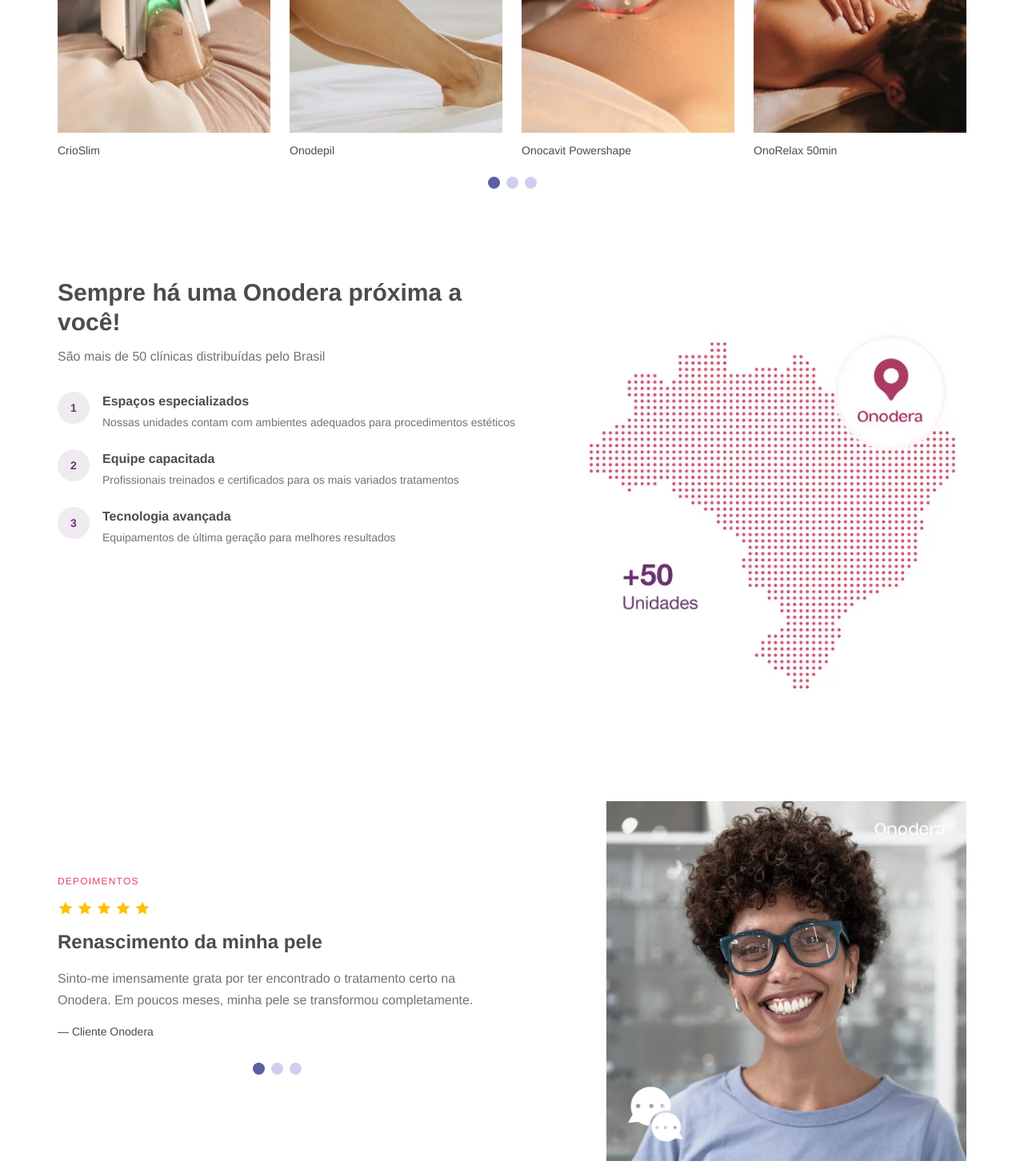
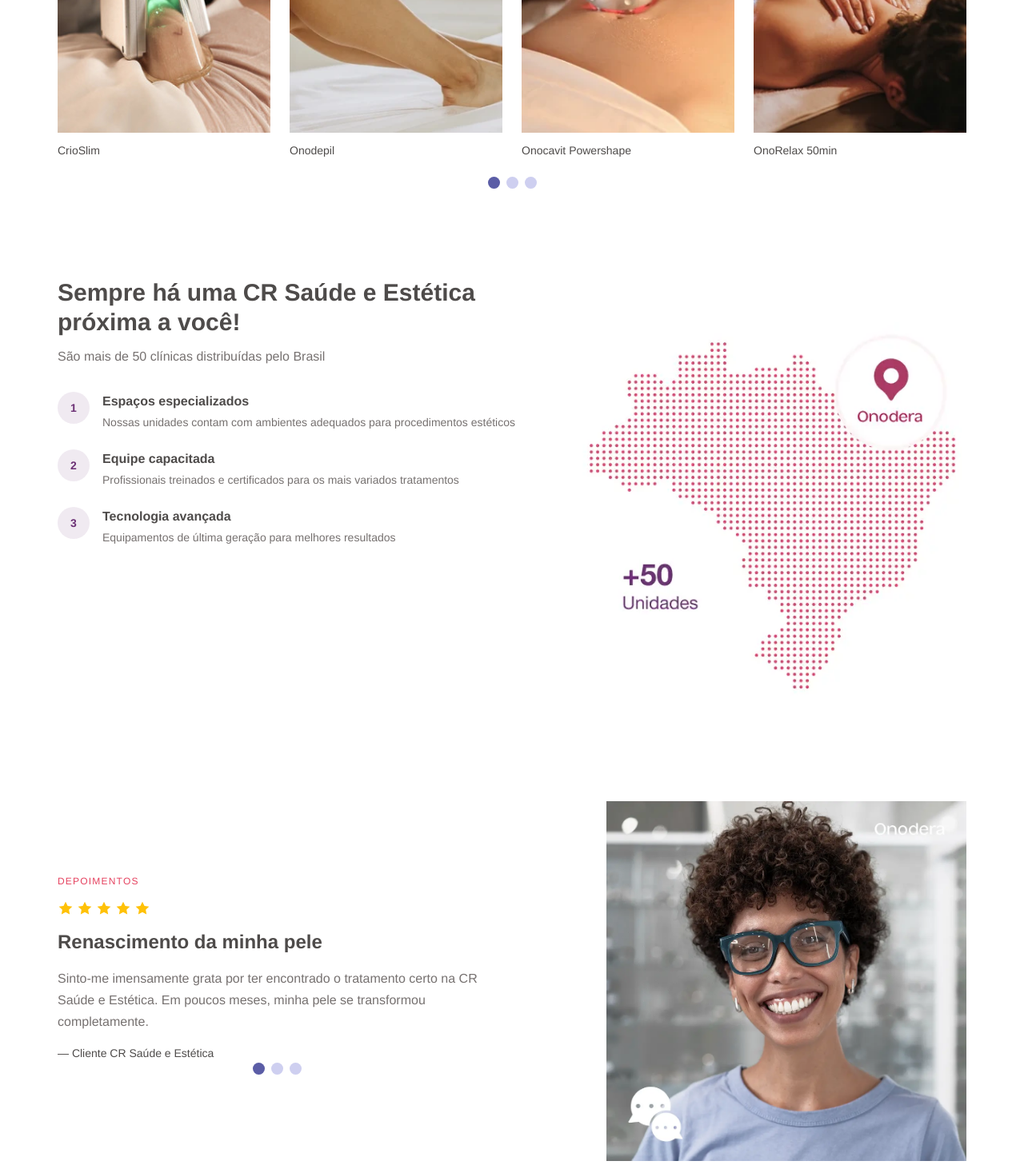
Before and after one commit to EducLead01/CR-Saude-e-Estetica, a Next.js app: page /CR-Saude-e-Estetica/ in a window 1280 px wide. Shown: the part 1330-2797 px from the top of the page at 80% size. Built offline with nearby package versions, Linux system fonts and the light colour scheme.

Commit message:
Substitui todas as ocorrências de Onodera por CR Saúde e Estética

```diff
--- a/src/app/layout.tsx
+++ b/src/app/layout.tsx
@@ -2,7 +2,7 @@
 import "./globals.css";
 
 export const metadata: Metadata = {
-  title: "Onodera Estética | Sua jornada de beleza e bem-estar",
+  title: "CR Saúde e Estética Estética | Sua jornada de beleza e bem-estar",
   description:
     "Há mais de 40 anos oferecemos tratamentos estéticos corporais, faciais e de depilação. Mais de 50 clínicas distribuídas pelo Brasil.",
   icons: {
--- a/src/components/AboutSection.tsx
+++ b/src/components/AboutSection.tsx
@@ -94,7 +94,7 @@
             </h3>
             <p className="text-base text-[rgb(118,113,112)] leading-[1.7] max-w-2xl">
               Começando como um pequeno negócio familiar e crescendo para se
-              tornar referência nacional em estética, a Onodera carrega décadas
+              tornar referência nacional em estética, a CR Saúde e Estética carrega décadas
               de dedicação ao cuidado com o corpo e a autoestima das pessoas.
               Nossa missão é proporcionar bem-estar real, com tecnologia de ponta
               e profissionais apaixonados pelo que fazem.
@@ -105,7 +105,7 @@
               href="#"
               className="inline-flex items-center justify-content-center px-6 py-3 rounded-full border border-[rgb(229,67,96)] text-[rgb(229,67,96)] text-sm font-medium transition-colors hover:bg-[rgb(229,67,96)] hover:text-white whitespace-nowrap"
             >
-              Saiba mais sobre a Onodera
+              Saiba mais sobre a CR Saúde e Estética
             </a>
           </div>
         </div>
--- a/src/components/BannerSection.tsx
+++ b/src/components/BannerSection.tsx
@@ -7,7 +7,7 @@
         <a href="#" aria-label="Tratamento grátis — saiba mais">
           <Image
             src="/images/banner-tratamento-gratis.webp"
-            alt="Ganhe um tratamento grátis na Onodera"
+            alt="Ganhe um tratamento grátis na CR Saúde e Estética"
             width={1132}
             height={292}
             className="w-full"
--- a/src/components/Footer.tsx
+++ b/src/components/Footer.tsx
@@ -89,7 +89,7 @@
   {
     title: "A Empresa",
     links: [
-      { label: "Sobre a Onodera", href: "#" },
+      { label: "Sobre a CR Saúde e Estética", href: "#" },
       { label: "Trabalhe Conosco", href: "#" },
       { label: "Franquia", href: "#" },
       { label: "Blog", href: "#" },
@@ -134,7 +134,7 @@
             <div className="max-w-[320px]">
               <Image
                 src="/images/logo.webp"
-                alt="Onodera Estética"
+                alt="CR Saúde e Estética Estética"
                 width={160}
                 height={48}
                 className="mb-3 brightness-0 invert"
@@ -224,7 +224,7 @@
       <div className="border-t border-[rgb(227,227,227)] bg-white py-5">
         <div className="mx-auto w-full max-w-[1168px] px-4">
           <div className="flex flex-col items-start justify-between gap-3 text-[13px] text-[rgb(57,57,57)] sm:flex-row sm:items-center">
-            <p>© 2024 Onodera Estética. Todos os direitos reservados.</p>
+            <p>© 2024 CR Saúde e Estética Estética. Todos os direitos reservados.</p>
             <div className="flex items-center gap-4">
               <a href="#" className="transition-colors hover:text-[rgb(229,67,96)]">
                 Política de Privacidade
--- a/src/components/HeroSection.tsx
+++ b/src/components/HeroSection.tsx
@@ -22,14 +22,14 @@
 const slides: Slide[] = [
   {
     id: 1,
-    tag: "Bem-vindo à Onodera",
-    title: "Sua jornada de beleza e bem-estar na Onodera!",
+    tag: "Bem-vindo à CR Saúde e Estética",
+    title: "Sua jornada de beleza e bem-estar na CR Saúde e Estética!",
     subtitle:
-      "Na Onodera, oferecemos uma ampla variedade de tratamentos estéticos personalizados para realçar sua beleza e cuidar do seu bem-estar.",
+      "Na CR Saúde e Estética, oferecemos uma ampla variedade de tratamentos estéticos personalizados para realçar sua beleza e cuidar do seu bem-estar.",
     image: "/images/hero-banner-1.webp",
     imageWidth: 1146,
     imageHeight: 833,
-    imageAlt: "Tratamentos estéticos Onodera",
+    imageAlt: "Tratamentos estéticos CR Saúde e Estética",
   },
   {
     id: 2,
@@ -40,7 +40,7 @@
     image: "/images/hero-banner-2.webp",
     imageWidth: 1146,
     imageHeight: 833,
-    imageAlt: "Especialistas em estética Onodera",
+    imageAlt: "Especialistas em estética CR Saúde e Estética",
   },
 ];
 
--- a/src/components/LocationsSection.tsx
+++ b/src/components/LocationsSection.tsx
@@ -38,7 +38,7 @@
               className="mb-3 text-3xl font-semibold leading-tight"
               style={{ color: "rgb(78,75,74)" }}
             >
-              Sempre há uma Onodera próxima a você!
+              Sempre há uma CR Saúde e Estética próxima a você!
             </h2>
             <p
               className="mb-8 text-base"
@@ -85,7 +85,7 @@
           <div className="mx-auto w-full max-w-[500px] lg:mx-0 lg:shrink-0">
             <Image
               src="/images/mapa-brasil.webp"
-              alt="Mapa do Brasil com localização das clínicas Onodera"
+              alt="Mapa do Brasil com localização das clínicas CR Saúde e Estética"
               width={538}
               height={610}
               className="h-auto w-full"
--- a/src/components/StatsSection.tsx
+++ b/src/components/StatsSection.tsx
@@ -11,7 +11,7 @@
   {
     number: "Mais de 50 clínicas",
     description:
-      "Distribuídas pelo Brasil para você ter sempre uma Onodera perto",
+      "Distribuídas pelo Brasil para você ter sempre uma CR Saúde e Estética perto",
   },
 ];
 
@@ -20,7 +20,7 @@
     <section
       className="bg-white"
       style={{ padding: "40px 0 64px 0" }}
-      aria-label="Números Onodera"
+      aria-label="Números CR Saúde e Estética"
     >
       <div className="container">
         <div className="grid grid-cols-1 md:grid-cols-3 gap-8 md:gap-0">
--- a/src/components/TestimonialsSection.tsx
+++ b/src/components/TestimonialsSection.tsx
@@ -13,18 +13,18 @@
 const testimonials: Testimonial[] = [
   {
     title: "Renascimento da minha pele",
-    text: "Sinto-me imensamente grata por ter encontrado o tratamento certo na Onodera. Em poucos meses, minha pele se transformou completamente.",
-    author: "Cliente Onodera",
+    text: "Sinto-me imensamente grata por ter encontrado o tratamento certo na CR Saúde e Estética. Em poucos meses, minha pele se transformou completamente.",
+    author: "Cliente CR Saúde e Estética",
   },
   {
     title: "Autoestima renovada",
-    text: "Nunca imaginei que um tratamento estético pudesse mudar tanto minha vida. A equipe Onodera é atenciosa, profissional e realmente se importa com cada paciente.",
-    author: "Cliente Onodera",
+    text: "Nunca imaginei que um tratamento estético pudesse mudar tanto minha vida. A equipe CR Saúde e Estética é atenciosa, profissional e realmente se importa com cada paciente.",
+    author: "Cliente CR Saúde e Estética",
   },
   {
     title: "Resultado além das expectativas",
-    text: "Após anos tentando resolver meus problemas de pele sem sucesso, a Onodera finalmente me deu o resultado que eu sempre sonhei. Recomendo a todas as amigas!",
-    author: "Cliente Onodera",
+    text: "Após anos tentando resolver meus problemas de pele sem sucesso, a CR Saúde e Estética finalmente me deu o resultado que eu sempre sonhei. Recomendo a todas as amigas!",
+    author: "Cliente CR Saúde e Estética",
   },
 ];
 
@@ -88,7 +88,7 @@
           <div className="flex justify-center lg:justify-end">
             <Image
               src="/images/depoimento.webp"
-              alt="Depoimento Onodera"
+              alt="Depoimento CR Saúde e Estética"
               width={1074}
               height={1047}
               className="w-full max-w-[450px] aspect-square object-cover"
```
